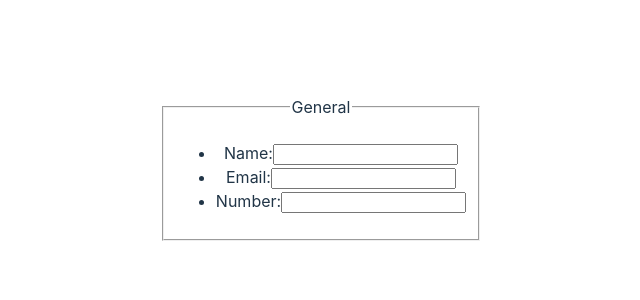
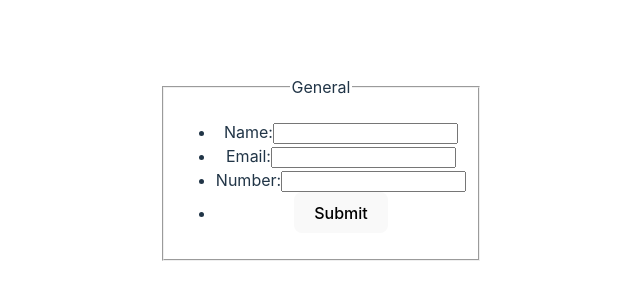
Before and after one commit to Crisandryj/my-cv-app-react, a React (Vite) app: page / in a window 1280 px wide. Shown: the part 232-532 px from the top of the page, without its empty margins (319-959 px from the left). Built offline with nearby package versions, Linux system fonts and the light colour scheme.

Commit message:
Feat: Add submit button to general form

```diff
--- a/src/General.jsx
+++ b/src/General.jsx
@@ -17,6 +17,9 @@ function General() {
               <label for="number">Number:</label>
               <input type="tel" id="number" name="user_num" />
             </li>
+            <li class="button">
+              <button type="submit">Submit</button>
+            </li>
           </ul>
         </fieldset>
       </form>
```
